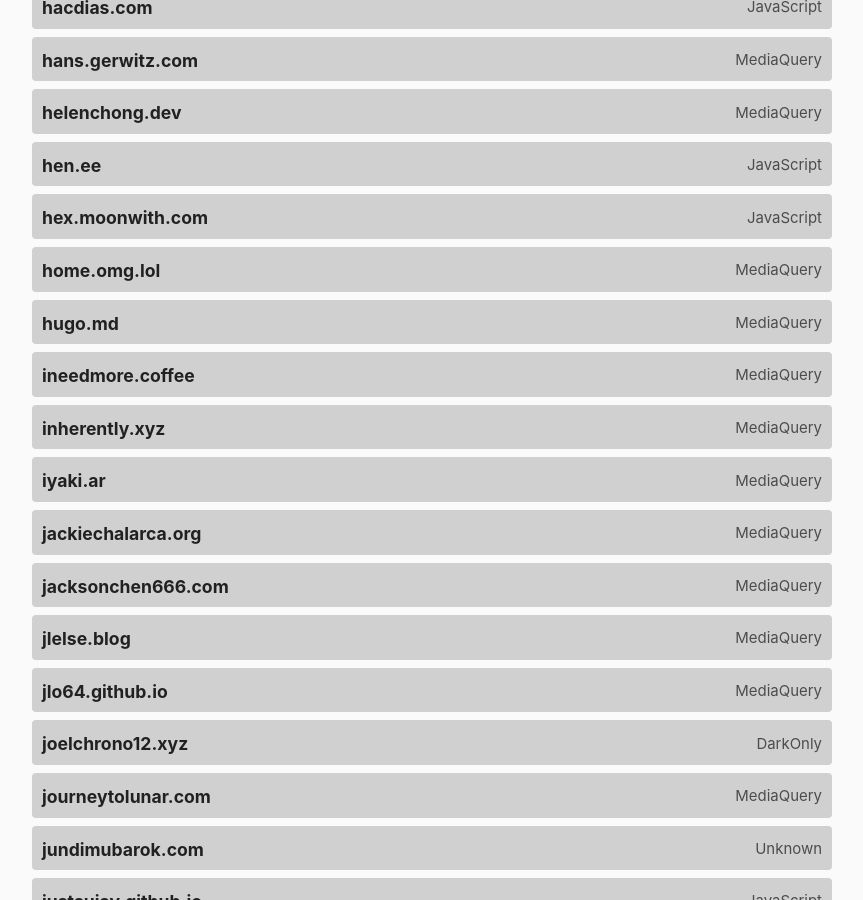
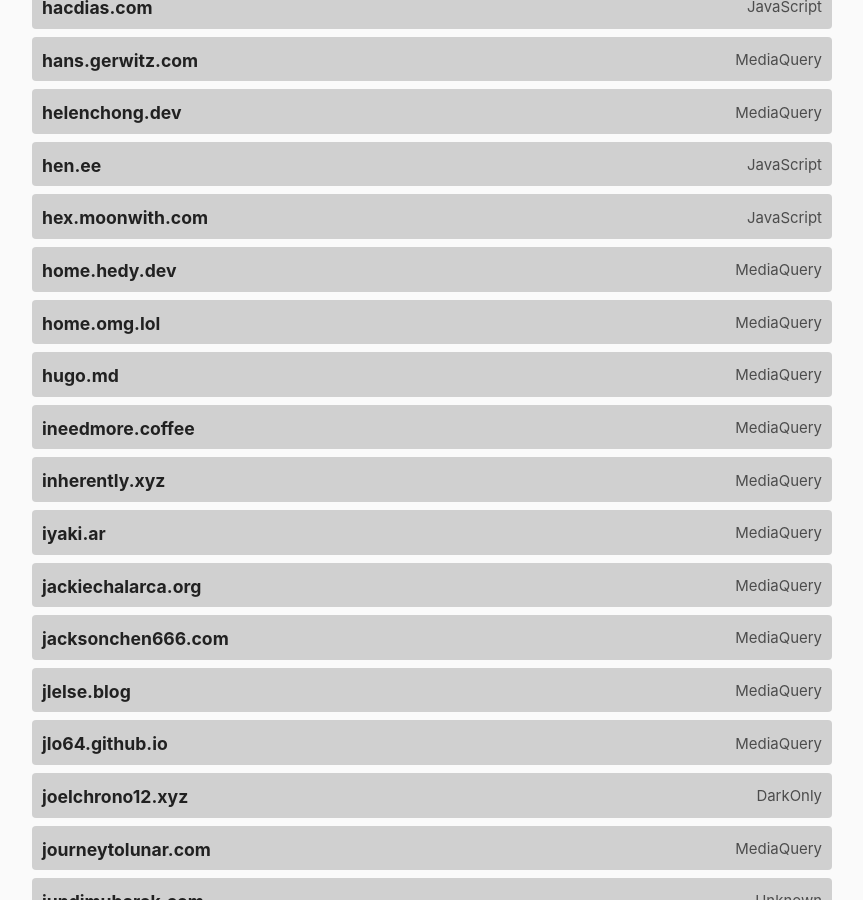
Before and after one commit to katherinek727/darktheme.club, a Jekyll site: the page built from index.md, in a window 1280 px wide and 900 px high, scrolled down 3584 px. Shown: the whole window, without its empty margins (208-1071 px from the left). Built offline with Jekyll 4.4.1, drawn with Linux system fonts in a browser that asks for light colours.

Commit message:
Add home.hedy.dev

```diff
--- a/_data/sites.yml
+++ b/_data/sites.yml
@@ -672,3 +672,8 @@
   url: https://zwbetz.com/
   method: javascript
   last_checked: 2024-02-27
+
+- domain: home.hedy.dev
+  url: https://home.hedy.dev/
+  method: mediaquery
+  last_checked: 2024-10-30
```
